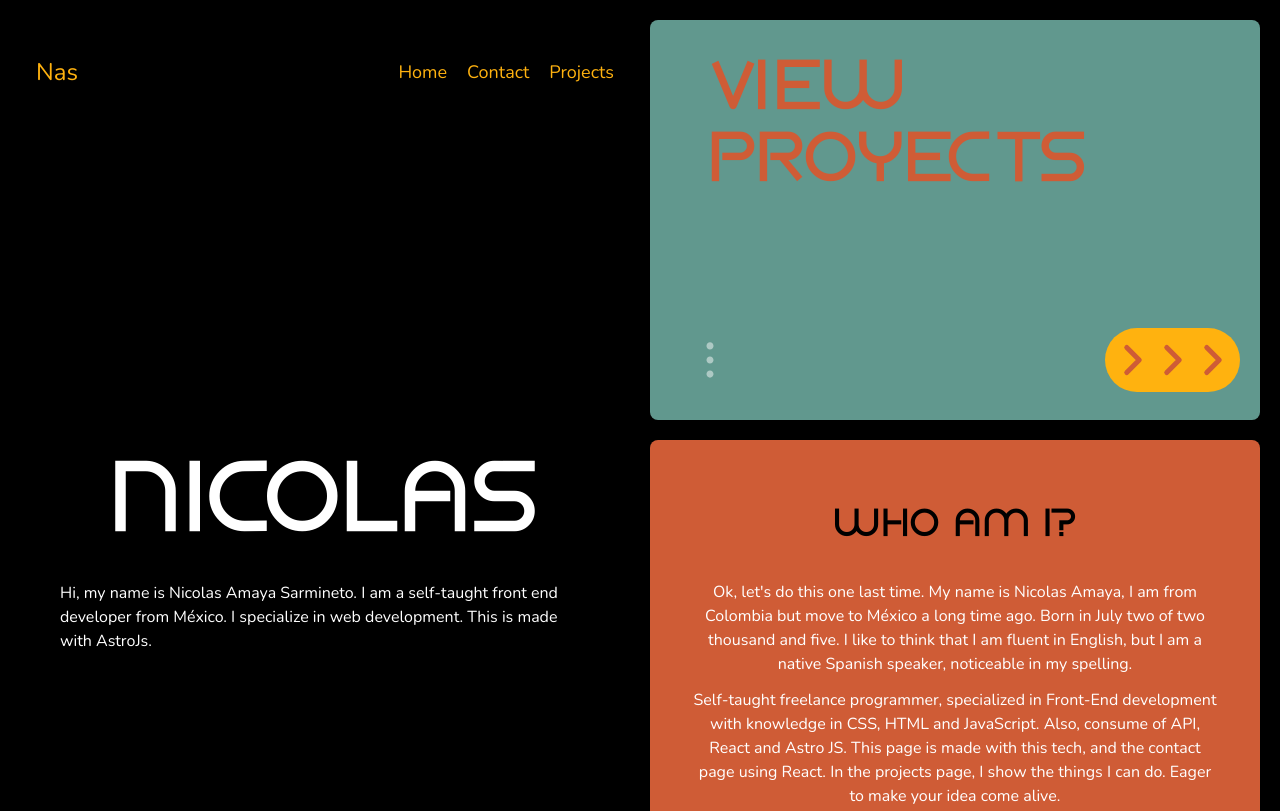
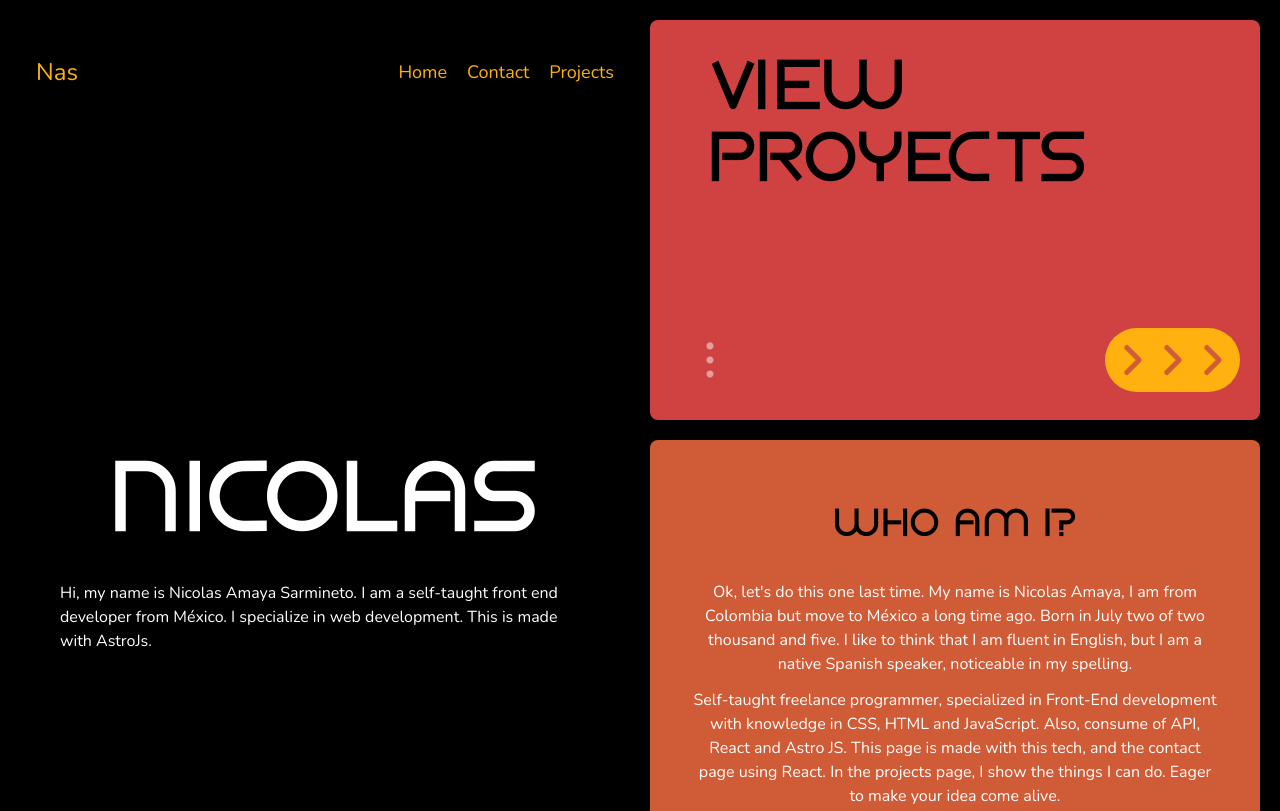
Before and after one commit to nasa14119/Portfolio, an Astro site: page / in a window 1280 px wide. Shown: the top 811 px of the page. Built offline with nearby package versions, Linux system fonts and the light colour scheme; Astro itself is replaced by a stand-in of ours.

Commit message:
feat(App): change theme color

```diff
--- a/src/assets/css/index.css
+++ b/src/assets/css/index.css
@@ -15,7 +15,7 @@ html{
     --secundary: #CF5C36;
     --complementary:#FFFFFF;
     --complementOne: #FFB20F;
-    --complementTwo:#61988E;
+    --complementTwo:#D04242;
 }
 h1{
     font-family: var(--primary-font);
--- a/src/components/Home/CallProyects.astro
+++ b/src/components/Home/CallProyects.astro
@@ -3,7 +3,7 @@ import {Dots} from "@assets/Icons"
 import ButtonPrimary from "../App/ButtonPrimary.astro";
 ---
 <section class="relative">
-    <h1 class="text-secundary px-5 md:text-7xl text-left md:ml-5 text-[14vw] md:h-3/4 py-20 md:py-0">
+    <h1 class="text-secundary md:text-primary px-5 md:text-7xl text-left md:ml-5 text-[14vw] md:h-3/4 py-20 md:py-0">
         View <br>Proyects
     </h1>
     <ButtonPrimary href="/proyects" className="absolute bottom-7 right-5 md:right-5"/>
```
